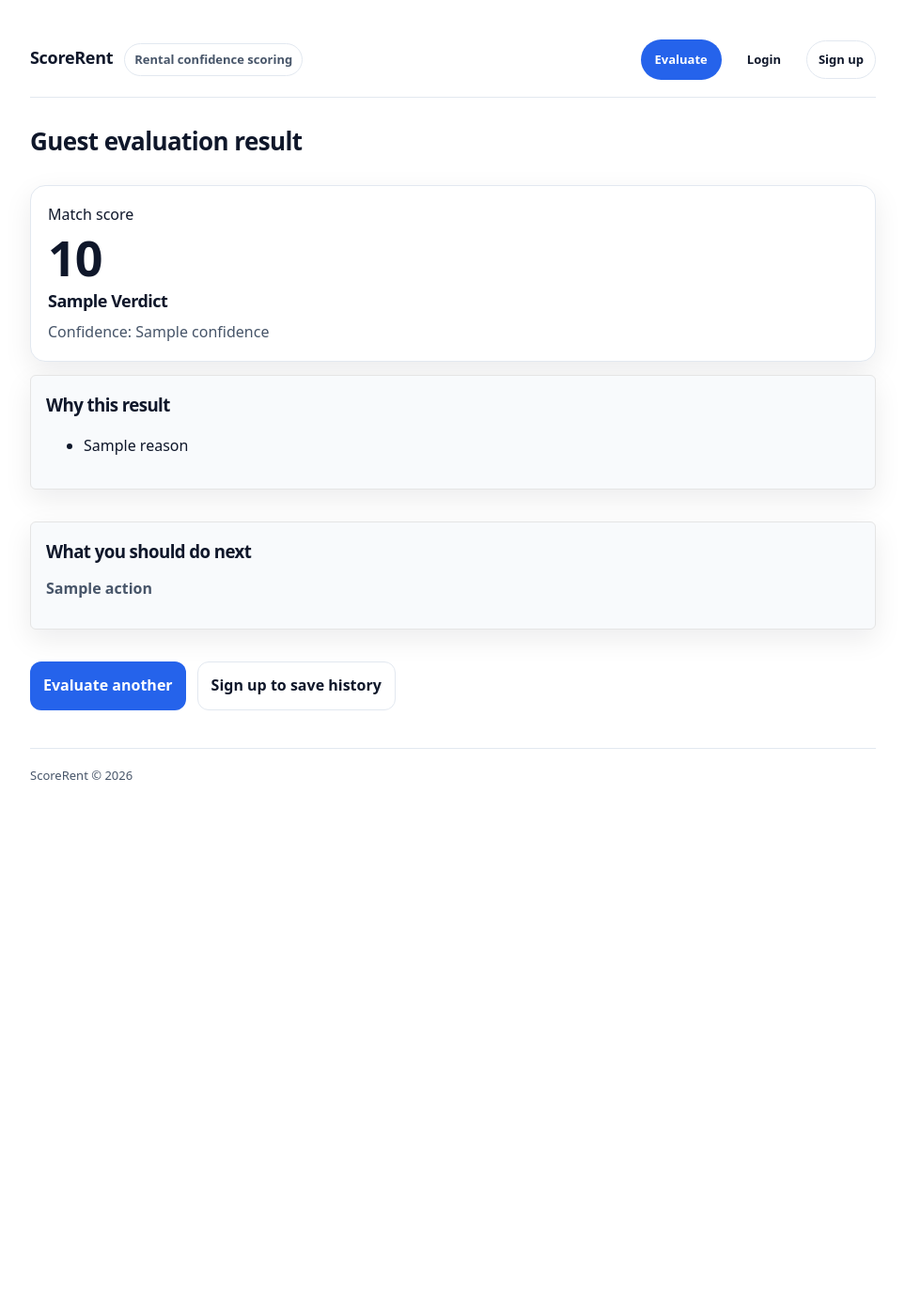
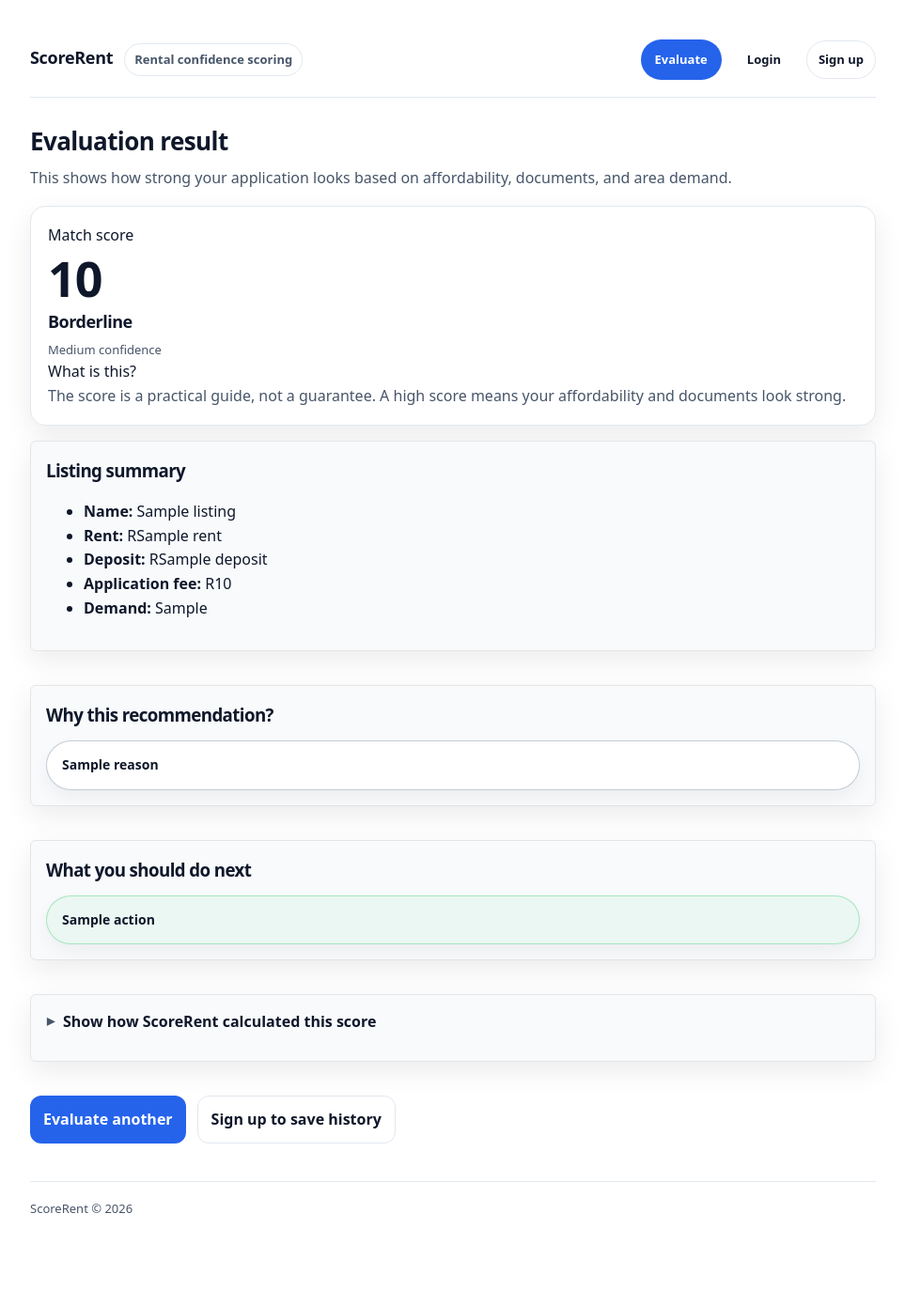
Before and after one commit to nonluthando/ScoreRent, a FastAPI app: template templates/guest_results.html in a window 1280 px wide. Shown: the whole page at 94% size, without its empty margins (158-1121 px from the left). Before the commit the page ends 830 px from the top, so only its background shows below. Run offline with FastAPI, Linux system fonts and the light colour scheme; the template is opened without the code that fills it: most values are stand-ins (such as "Sample title", 1, 10 or a date in 2020).

Commit message:
Update guest_results.html to match results.html

```diff
--- a/templates/guest_results.html
+++ b/templates/guest_results.html
@@ -1,44 +1,146 @@
 {% extends "base.html" %}
 {% block content %}
 
-<h2>Guest evaluation result</h2>
+<section class="stack" style="gap:16px;">
 
-<div class="stack">
+  <header class="stack" style="gap:6px;">
+    <h2 style="margin:0;">Evaluation result</h2>
+    <p class="muted" style="margin:0;">
+      This shows how strong your application looks based on affordability, documents, and area demand.
+    </p>
+  </header>
 
+  <!-- Verdict formatting -->
+  {% set verdict_label = "Borderline" %}
+  {% set verdict_class = "warn" %}
+
+  {% if result.verdict == "WORTH_APPLYING" %}
+    {% set verdict_label = "Worth applying" %}
+    {% set verdict_class = "good" %}
+  {% elif result.verdict == "NOT_WORTH_IT" %}
+    {% set verdict_label = "Not worth it" %}
+    {% set verdict_class = "bad" %}
+  {% endif %}
+
+  {% set confidence_label = "Medium confidence" %}
+  {% if result.confidence == "HIGH" %}
+    {% set confidence_label = "High confidence" %}
+  {% elif result.confidence == "LOW" %}
+    {% set confidence_label = "Low confidence" %}
+  {% endif %}
+
+  <!-- Score -->
   <div class="scoreBox">
-    <div class="scoreTitle">Match score</div>
-    <div class="score">{{ result.score }}</div>
-    <div class="verdict">{{ result.verdict.replace("_", " ").title() }}</div>
-    <div class="muted">Confidence: {{ result.confidence }}</div>
+    <div class="scoreHeader">
+      <div class="stack" style="gap:6px;">
+        <div class="scoreTitle">Match score</div>
+        <div class="score">{{ result.score }}</div>
+
+        <div class="verdict {{ verdict_class }}">{{ verdict_label }}</div>
+        <div class="muted small">{{ confidence_label }}</div>
+      </div>
+
+      <div class="tipBubble">
+        <span class="tip">What is this?</span>
+        <div class="tipContent">
+          <p style="margin:0;">
+            The score is a practical guide, not a guarantee. A high score means your affordability and documents look strong.
+          </p>
+        </div>
+      </div>
+    </div>
   </div>
 
+  <!-- Listing summary -->
   <div class="card">
-    <h3>Why this result</h3>
-    <ul>
-      {% for r in result.reasons %}
-        <li>{{ r }}</li>
-      {% endfor %}
+    <h3>Listing summary</h3>
+    <ul class="list">
+      <li><strong>Name:</strong> {{ listing.listing_name or "Unnamed listing" }}</li>
+      <li><strong>Rent:</strong> R{{ listing.rent }}</li>
+      <li><strong>Deposit:</strong> R{{ listing.deposit }}</li>
+      <li><strong>Application fee:</strong> R{{ listing.application_fee }}</li>
+      <li><strong>Demand:</strong> {{ listing.area_demand }}</li>
     </ul>
   </div>
 
+  <!-- Reasons -->
+  {% if result.reasons %}
+  <div class="card">
+    <h3>Why this recommendation?</h3>
+    <div class="pillList">
+      {% for r in result.reasons %}
+        <div class="pill pillReason">{{ r }}</div>
+      {% endfor %}
+    </div>
+  </div>
+  {% endif %}
+
+  <!-- Actions -->
+  {% if result.actions %}
   <div class="card">
     <h3>What you should do next</h3>
+    <div class="pillList">
+      {% for a in result.actions %}
+        <div class="pill pillAction">{{ a }}</div>
+      {% endfor %}
+    </div>
+  </div>
+  {% endif %}
 
-    <p><strong>{{ result.actions[0] }}</strong></p>
+  <!-- Breakdown (collapsible) -->
+  {% if result.breakdown %}
+  <div class="card breakdownCard">
+    <details class="breakdownDetails">
+      <summary class="breakdownSummary">Show how ScoreRent calculated this score</summary>
 
-    {% if result.actions|length > 1 %}
-      <ul>
-        {% for a in result.actions[1:] %}
-          <li>{{ a }}</li>
+      <div class="breakdownList">
+        {% for b in result.breakdown %}
+          {% set delta = b.delta %}
+          {% set before = b.before %}
+          {% set after = b.after %}
+
+          {% set badge_class = "zero" %}
+          {% if delta > 0 %}{% set badge_class = "pos" %}{% endif %}
+          {% if delta < 0 %}{% set badge_class = "neg" %}{% endif %}
+
+          {% set clamped = after %}
+          {% if clamped < 0 %}{% set clamped = 0 %}{% endif %}
+          {% if clamped > 100 %}{% set clamped = 100 %}{% endif %}
+
+          <div class="breakItem">
+            <div class="breakTop">
+              <div>
+                <div class="breakTitle">{{ b.title }}</div>
+                {% if b.details %}
+                  <div class="breakDetailsText">{{ b.details }}</div>
+                {% endif %}
+              </div>
+
+              <div class="breakRight">
+                <div class="deltaBadge {{ badge_class }}">
+                  {% if delta > 0 %}+{% endif %}{{ delta }}
+                </div>
+                <div class="arrowNums">{{ before }} to {{ after }}</div>
+              </div>
+            </div>
+
+            <div class="miniBar">
+              <div class="miniBarFill" style="width: {{ clamped }}%;"></div>
+            </div>
+          </div>
         {% endfor %}
-      </ul>
+      </div>
+    </details>
+  </div>
+  {% endif %}
+
+  <div class="actions">
+    <a class="btn" href="/evaluate">Evaluate another</a>
+    {% if not user %}
+      <a class="btn secondary" href="/signup">Sign up to save history</a>
     {% endif %}
   </div>
 
-  <div class="actions">
-    <a class="btn" href="/evaluate">Evaluate another</a>
-    <a class="btn secondary" href="/signup">Sign up to save history</a>
-  </div>
+</section>
 
-</div>
 {% endblock %}
```
